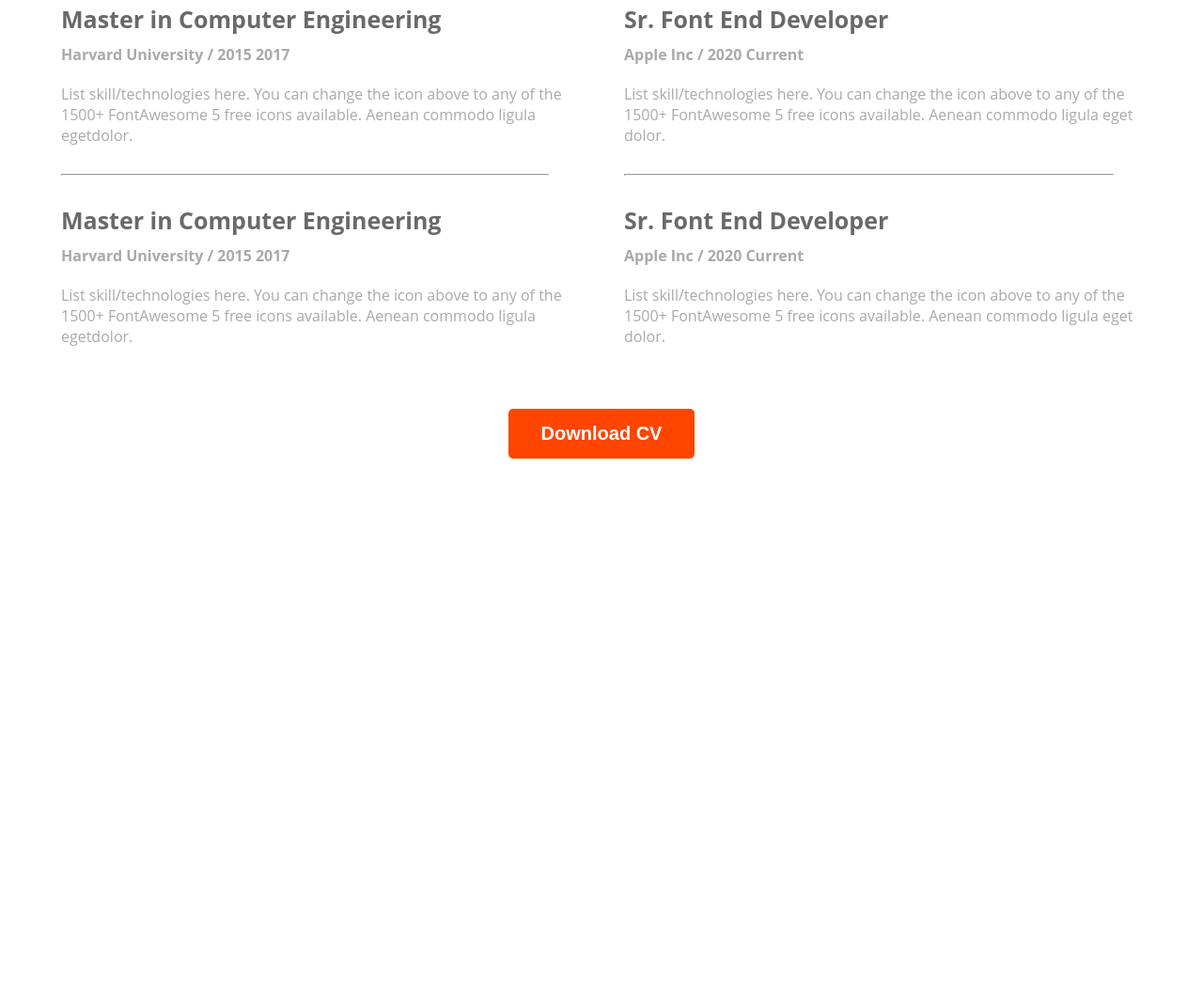
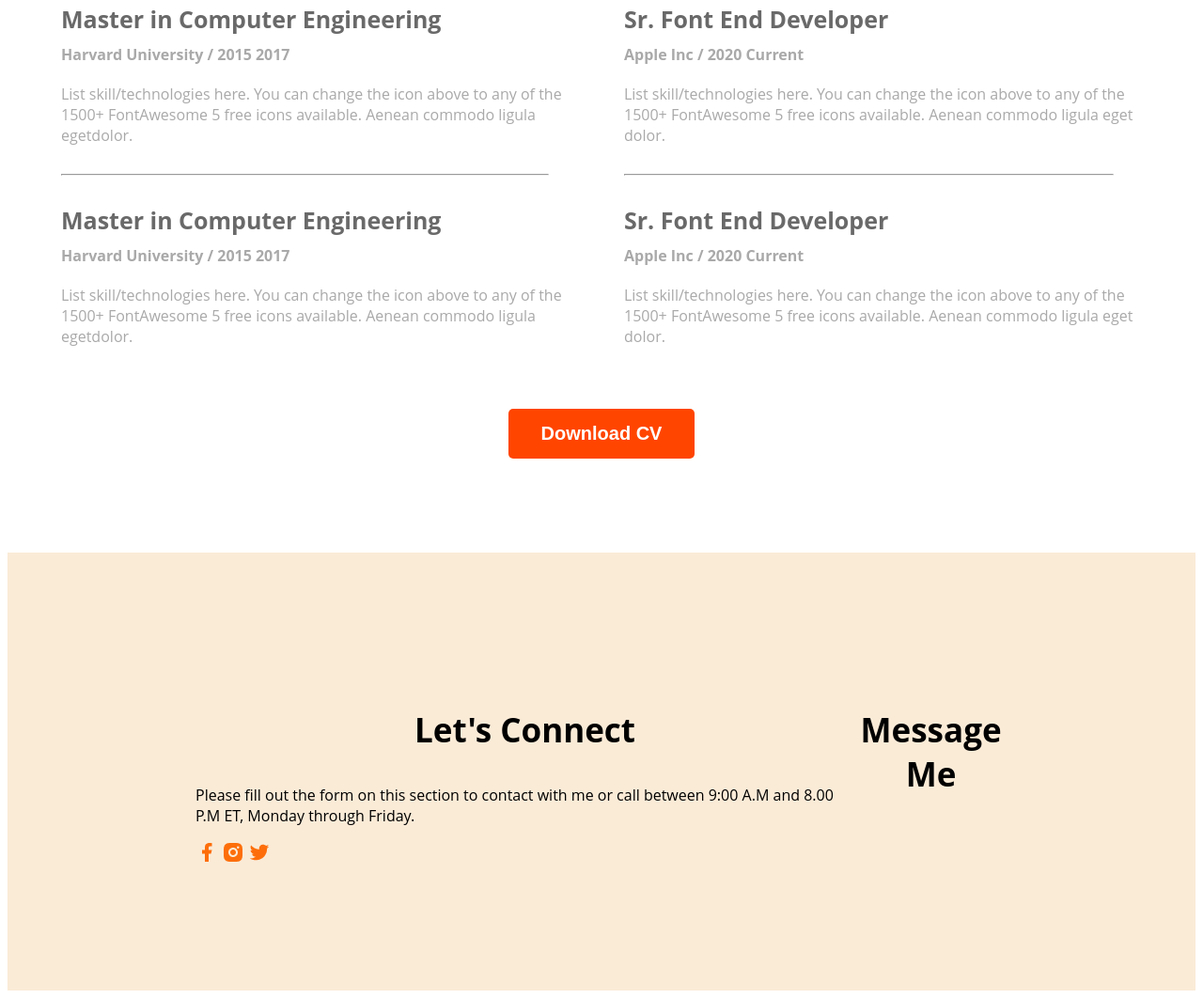
Before and after one commit to Aabidh351/portfolio-resources, a plain HTML site: page index.html in a window 1280 px wide. Shown: the part 2796-3858 px from the top of the page at 94% size. Before the commit the page ends 3292 px from the top, so only its background shows below. Drawn offline with Linux system fonts and the light colour scheme.

Commit message:
basic footer

```diff
--- a/index.html
+++ b/index.html
@@ -167,7 +167,20 @@
         </div>
     </main>
     <footer>
-
+        <div class="footer-title">
+            <h3 class="section-title">Let's Connect</h3>
+            <p>Please fill out the form on this section to contact with me or call between 9:00 A.M and 8.00 P.M ET,
+                Monday through Friday.
+            </p>
+            <div class="social-links">
+                <a href=""><img src="images/icons/facebook.png" alt=""></a>
+                <a href=""><img src="images/icons/insta.png" alt=""></a>
+                <a href=""><img src="images/icons/twitter.png" alt=""></a>
+            </div>
+        </div>
+        <div class="footer-title">
+            <h3 class="section-title">Message Me</h3>
+        </div>
     </footer>
 </body>
 
--- a/styles/index.css
+++ b/styles/index.css
@@ -194,4 +194,12 @@ main section {
 .download-cv{
     text-align: center;
     margin-top: 50px;
+    margin-bottom: 100px;
 }
+
+/* Footer Section Styles */
+footer{
+    display: flex;
+    background-color: antiquewhite;
+    padding: 130px 200px;
+}
```
